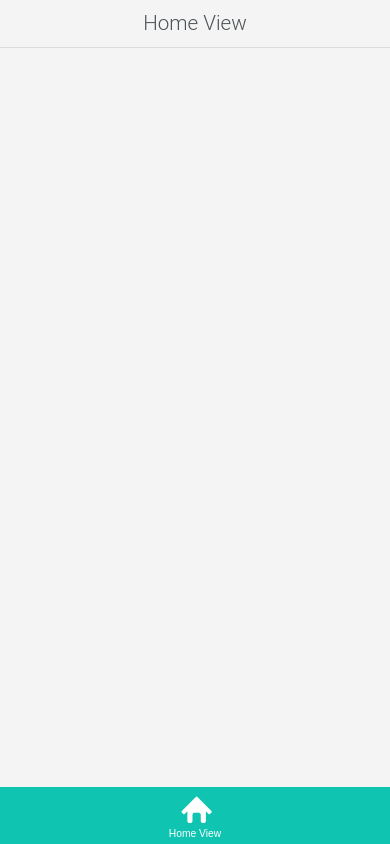
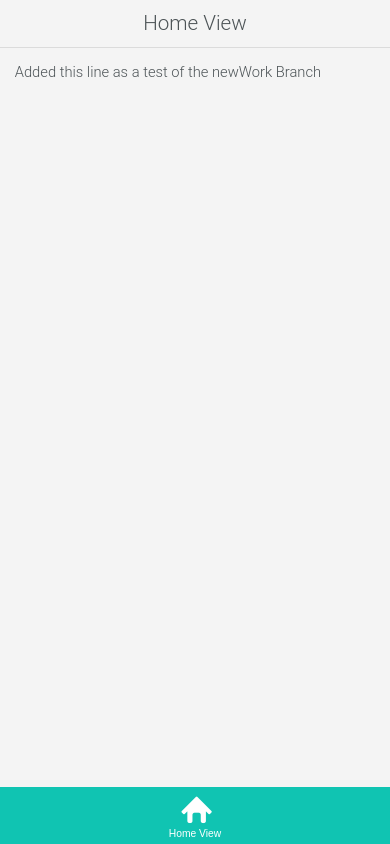
Before and after one commit to rfobrien76/mobDevRepo, a plain HTML site: page BiltmoreMobileApp/index.html in a window 390 px wide. Drawn offline with Linux system fonts and the light colour scheme; some packages are replaced by stand-ins of ours.

Commit message:
modified the view.html file as well as index.html

```diff
--- a/BiltmoreMobileApp/components/home/view.html
+++ b/BiltmoreMobileApp/components/home/view.html
@@ -2,6 +2,6 @@
 
     <!-- START_CUSTOM_CODE_home -->
     <!-- Add custom code here. For more information about custom code, see http://docs.telerik.com/platform/screenbuilder/troubleshooting/how-to-keep-custom-code-changes -->
-
+<p> Added this line as a test of the newWork Branch </p>
     <!-- END_CUSTOM_CODE_home -->
 </div>
```
Also changed, not shown: BiltmoreMobileApp/index.html (+1 -1 lines).
